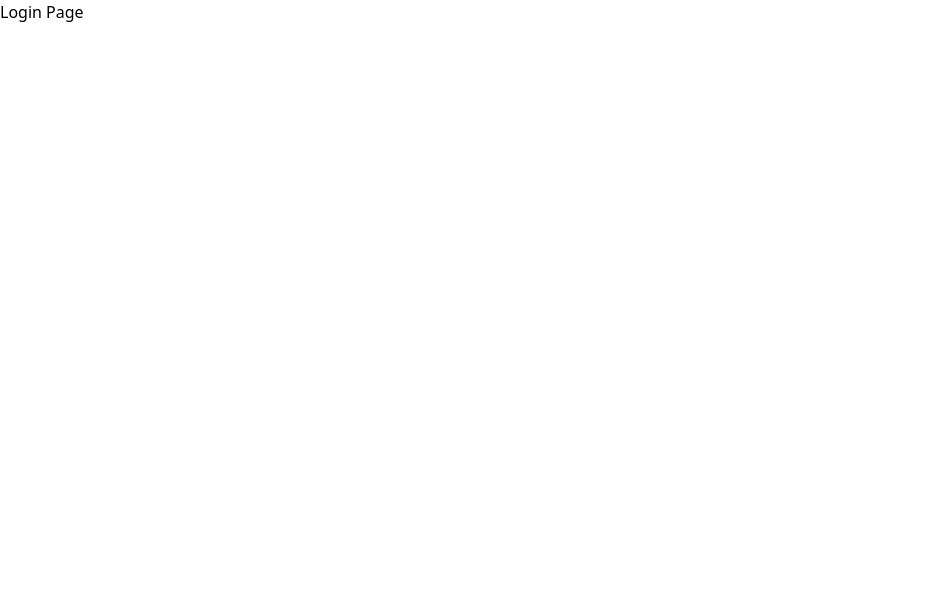
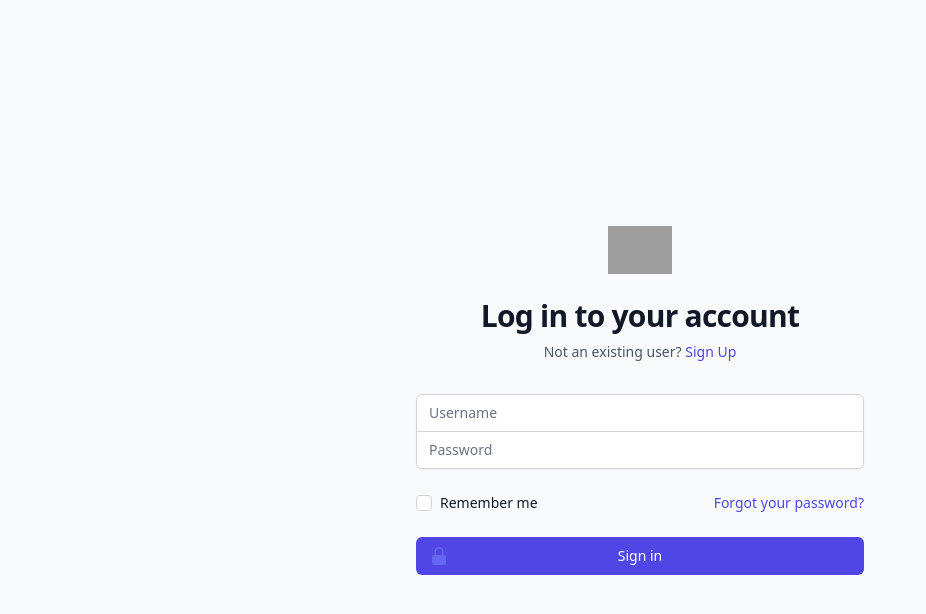
Before and after one commit to rajagoat/earth-day-c2g, a Next.js app in the folder frontend/: page /login in a window 1280 px wide. Shown: the top 614 px of the page, without its empty margins (0-926 px from the left). Built offline with nearby package versions, Linux system fonts and the light colour scheme; grey boxes are pictures that could not be loaded.

Commit message:
completed design for login page

```diff
--- a/frontend/package.json
+++ b/frontend/package.json
@@ -18,6 +18,7 @@
     "react-dom": "18.2.0"
   },
   "devDependencies": {
+    "@tailwindcss/forms": "^0.5.3",
     "autoprefixer": "^10.4.13",
     "postcss": "^8.4.18",
     "tailwindcss": "^3.2.2"
--- a/frontend/pages/login.js
+++ b/frontend/pages/login.js
@@ -1,9 +1,94 @@
-const Login = () => {
-    return (
-        <div>
-            <h1>Login Page</h1>
+import Link from 'next/link'
+import { LockClosedIcon } from '@heroicons/react/20/solid'
+
+export default function Login() {
+  return (
+    <>
+      <div className="flex h-screen bg-gray-50 items-center justify-center py-12 px-4 sm:px-6 lg:px-8">
+        <div className="w-full max-w-md space-y-8">
+          <div>
+            <img
+              className="mx-auto h-12 w-auto"
+              src="https://tailwindui.com/img/logos/mark.svg?color=indigo&shade=600"
+              alt="Your Company"
+            />
+            <h2 className="mt-6 text-center text-3xl font-bold tracking-tight text-gray-900">
+              Log in to your account
+            </h2>
+            <p className="mt-2 text-center text-sm text-gray-600">
+              Not an existing user?{' '}
+              <Link href="/signup" className="font-medium text-indigo-600 hover:text-indigo-500">
+                Sign Up
+              </Link>
+            </p>
+          </div>
+          <form className="mt-8 space-y-6" action="#" method="POST">
+            <input type="hidden" name="remember" defaultValue="true" />
+            <div className="-space-y-px rounded-md shadow-sm">
+              <div>
+                <label htmlFor="username" className="sr-only">
+                  Username
+                </label>
+                <input
+                  id="username"
+                  name="username"
+                  type="username"
+                  autoComplete="username"
+                  required
+                  className="relative block w-full appearance-none rounded-none rounded-t-md border border-gray-300 px-3 py-2 text-gray-900 placeholder-gray-500 focus:z-10 focus:border-indigo-500 focus:outline-none focus:ring-indigo-500 sm:text-sm"
+                  placeholder="Username"
+                />
+              </div>
+              <div>
+                <label htmlFor="password" className="sr-only">
+                  Password
+                </label>
+                <input
+                  id="password"
+                  name="password"
+                  type="password"
+                  autoComplete="current-password"
+                  required
+                  className="relative block w-full appearance-none rounded-none rounded-b-md border border-gray-300 px-3 py-2 text-gray-900 placeholder-gray-500 focus:z-10 focus:border-indigo-500 focus:outline-none focus:ring-indigo-500 sm:text-sm"
+                  placeholder="Password"
+                />
+              </div>
+            </div>
+
+            <div className="flex items-center justify-between">
+              <div className="flex items-center">
+                <input
+                  id="remember-me"
+                  name="remember-me"
+                  type="checkbox"
+                  className="h-4 w-4 rounded border-gray-300 text-indigo-600 focus:ring-indigo-500"
+                />
+                <label htmlFor="remember-me" className="ml-2 block text-sm text-gray-900">
+                  Remember me
+                </label>
+              </div>
+
+              <div className="text-sm">
+                <Link href="/" className="font-medium text-indigo-600 hover:text-indigo-500">
+                  Forgot your password?
+                </Link>
+              </div>
+            </div>
+
+            <div>
+              <button
+                type="submit"
+                className="group relative flex w-full justify-center rounded-md border border-transparent bg-indigo-600 py-2 px-4 text-sm font-medium text-white hover:bg-indigo-700 focus:outline-none focus:ring-2 focus:ring-indigo-500 focus:ring-offset-2"
+              >
+                <span className="absolute inset-y-0 left-0 flex items-center pl-3">
+                  <LockClosedIcon className="h-5 w-5 text-indigo-500 group-hover:text-indigo-400" aria-hidden="true" />
+                </span>
+                Sign in
+              </button>
+            </div>
+          </form>
         </div>
-    );
+      </div>
+    </>
+  )
 }
-
-export default Login;
--- a/frontend/tailwind.config.js
+++ b/frontend/tailwind.config.js
@@ -8,5 +8,7 @@
   theme: {
     extend: {},
   },
-  plugins: [],
+  plugins: [
+    require('@tailwindcss/forms')
+  ],
 }
```
Also changed, not shown: 1 other file (tests, documents, lock files or other folders).
